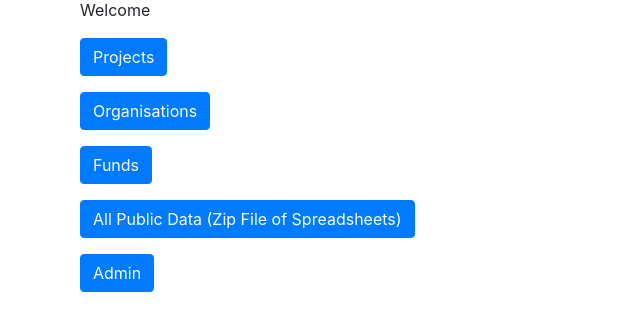
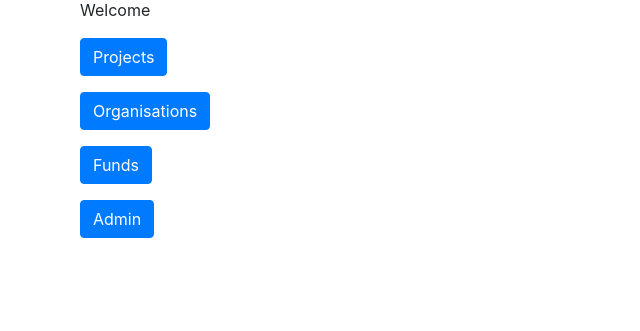
Before and after one commit to INDIGO-Initiative/database-app, a Django app: page /app/ in a window 1280 px wide. Shown: the part 172-503 px from the top of the page, without its empty margins (0-640 px from the left). Run offline with Django 3.2, Linux system fonts and the light colour scheme; parts of the project's set-up code (start-up, migrations or seed data) failed here and were passed over; some libraries are stand-ins or nearby versions.

Commit message:
files: A download of all projects is wanted filst
(And download of all files not yet ready as public fund spreadsheet not yet ready)

```diff
--- a/indigo/templates/indigo/index.html
+++ b/indigo/templates/indigo/index.html
@@ -9,7 +9,6 @@
 <p><a href="{% url 'indigo_project_list' %}" class="btn btn-primary">Projects</a></p>
 <p><a href="{% url 'indigo_organisation_list' %}" class="btn btn-primary">Organisations</a></p>
 <p><a href="{% url 'indigo_fund_list' %}" class="btn btn-primary">Funds</a></p>
-<p><a href="{% url 'all_public_data_as_spreadsheets' %}" class="btn btn-primary">All Public Data (Zip File of Spreadsheets)</a></p>
 
 <p><a href="{% url 'indigo_admin_index' %}" class="btn btn-primary">Admin</a></p>
 
--- a/indigo/templates/indigo/projects.html
+++ b/indigo/templates/indigo/projects.html
@@ -25,6 +25,7 @@
 
     <p><a href="{% url 'indigo_project_list_download' %}" class="btn btn-primary">Download List (All)</a></p>
     <p><a href="{% url 'indigo_project_list_download_social_investment_prototype' %}" class="btn btn-primary">Download List (Social Investment Prototype)</a></p>
+    <p><a href="{% url 'indigo_all_public_projects_as_spreadsheets' %}" class="btn btn-primary">All Public Data (Zip File of Spreadsheets)</a></p>
     <p><a href="{% url 'indigo_project_download_blank_form' %}" class="btn btn-primary">Download Blank Form</a></p>
 
 {% endblock %}
--- a/indigo/urls.py
+++ b/indigo/urls.py
@@ -55,9 +55,9 @@ urlpatterns = [
     path("fund/<public_id>", views.fund_index, name="indigo_fund_index",),
     ########################### Public - All
     path(
-        "all_data_as_spreadsheets.zip",
-        views.all_public_data_as_spreadsheets,
-        name="all_public_data_as_spreadsheets",
+        "all_public_projects_as_spreadsheets.zip",
+        views.all_public_projects_as_spreadsheets,
+        name="indigo_all_public_projects_as_spreadsheets",
     ),
     ########################### Public - Project - API
     path("api1/project", views.api1_projects_list, name="indigo_api1_project_list",),
--- a/indigo/views.py
+++ b/indigo/views.py
@@ -323,13 +323,13 @@ def fund_index(request, public_id):
 ########################### Public - All
 
 
-def all_public_data_as_spreadsheets(request):
-    if default_storage.exists("public/all_data_as_spreadsheets.zip"):
-        wrapper = default_storage.open("public/all_data_as_spreadsheets.zip")
+def all_public_projects_as_spreadsheets(request):
+    if default_storage.exists("public/all_projects_as_spreadsheets.zip"):
+        wrapper = default_storage.open("public/all_projects_as_spreadsheets.zip")
         response = HttpResponse(wrapper, content_type="application/zip")
         response[
             "Content-Disposition"
-        ] = "attachment; filename=all_data_as_spreadsheets.zip"
+        ] = "attachment; filename=all_projects_as_spreadsheets.zip"
         return response
 
 
```
